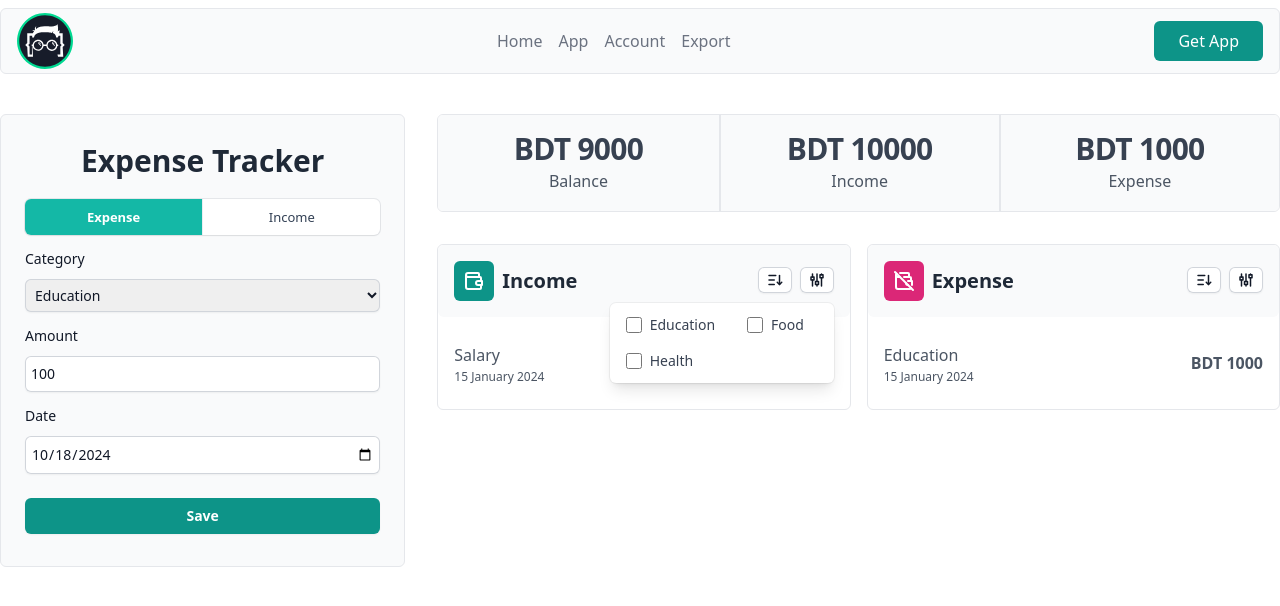
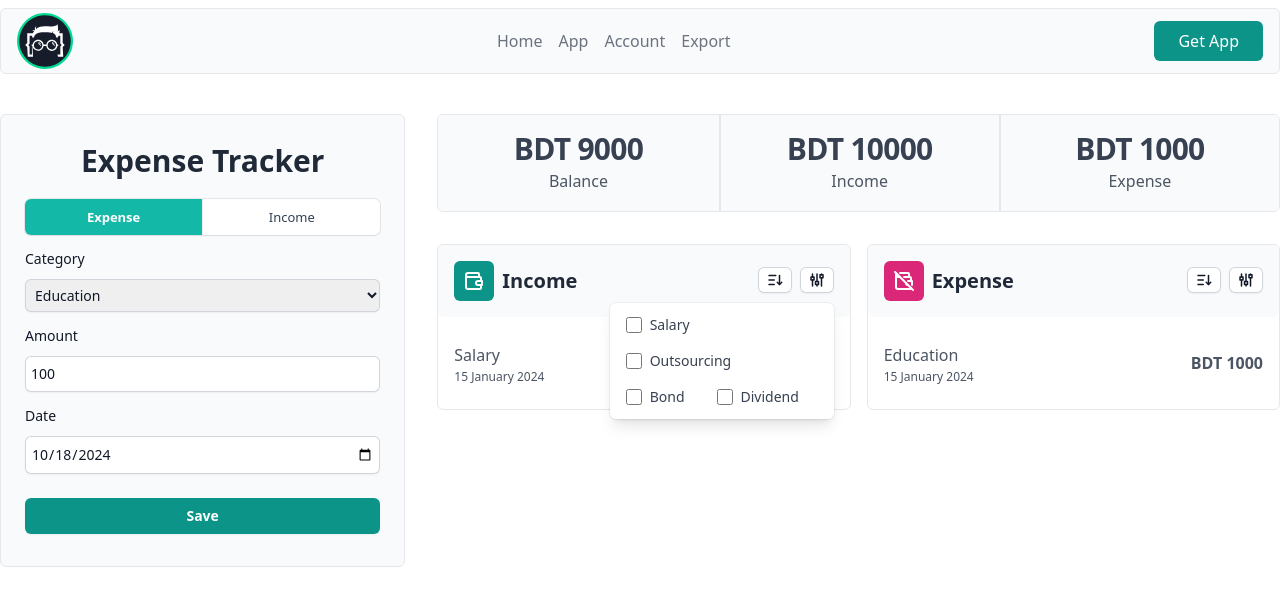
Before and after one commit to jhrhq/vite-react-apps, a React (Vite) app: page / in a window 1280 px wide. Both pictures are taken after a click on the button 816 px from the left and 280 px from the top of the page. Shown: the top 606 px of the page. Built offline with nearby package versions, Linux system fonts and the light colour scheme.

Commit message:
reusable filter input component

```diff
--- a/src/Expense/IncomeExpenseLists.jsx
+++ b/src/Expense/IncomeExpenseLists.jsx
@@ -7,7 +7,10 @@ import {
 } from "react-icons/tb";
 import IncomeExpenseList from "./IncomeExpenseList";
 
-function SortAction({ isSort, onSorClick }) {
+const IncomeFilterOptions = ["salary", "outsourcing", "bond", "dividend"];
+const ExpenseFilterOptions = ["education", "food", "health"];
+
+function SortAction({ type, isSort, onSorClick }) {
   return (
     <div className="relative inline-block text-left">
       <div>
@@ -57,7 +60,23 @@ function SortAction({ isSort, onSorClick }) {
   );
 }
 
-function FilterAction({ isFilter, onFilterClick }) {
+function FilterInput({ name }) {
+  return (
+    <label className="inline-flex items-center px-4 py-2 text-sm text-gray-700">
+      <input
+        type="checkbox"
+        className="form-checkbox h-4 w-4 rounded-md text-gray-600"
+        id={name}
+      />
+      <span className="ml-2 capitalize">{name}</span>
+    </label>
+  );
+}
+
+function FilterAction({ type, isFilter, onFilterClick }) {
+  const [filterOptions, setFilterOptions] = useState(
+    type == "expense" ? ExpenseFilterOptions : IncomeFilterOptions
+  );
   return (
     <div className="relative inline-block text-left">
       <div>
@@ -83,30 +102,9 @@ function FilterAction({ isFilter, onFilterClick }) {
           id="filter-dropdown2"
         >
           <div className="py-1" role="none">
-            <label className="inline-flex items-center px-4 py-2 text-sm text-gray-700">
-              <input
-                type="checkbox"
-                className="form-checkbox h-4 w-4 rounded-md text-gray-600"
-                id="filter-option-1"
-              />
-              <span className="ml-2">Education</span>
-            </label>
-            <label className="inline-flex items-center px-4 py-2 text-sm text-gray-700">
-              <input
-                type="checkbox"
-                className="form-checkbox h-4 w-4 rounded-md text-gray-600"
-                id="filter-option-2"
-              />
-              <span className="ml-2">Food</span>
-            </label>
-            <label className="inline-flex items-center px-4 py-2 text-sm text-gray-700">
-              <input
-                type="checkbox"
-                className="form-checkbox h-4 w-4 rounded-md text-gray-600"
-                id="filter-option-3"
-              />
-              <span className="ml-2">Health</span>
-            </label>
+            {filterOptions.map((option) => (
+              <FilterInput key={option} name={option} />
+            ))}
           </div>
         </div>
       )}
@@ -157,10 +155,18 @@ const IncomeExpenseLists = ({ transactions, onDeleteClick, onEdit }) => {
         {/* <!-- Sorting and Filtering Column --> */}
         <div className="space-x-2">
           {/* <!-- Sorting --> */}
-          <SortAction isSort={isSort} onSorClick={handleSortClick} />
+          <SortAction
+            type={transactions.type}
+            isSort={isSort}
+            onSorClick={handleSortClick}
+          />
 
           {/* <!-- Filtering --> */}
-          <FilterAction isFilter={isFilter} onFilterClick={handleFilterClick} />
+          <FilterAction
+            type={transactions.type}
+            isFilter={isFilter}
+            onFilterClick={handleFilterClick}
+          />
         </div>
         {/* <!-- Sorting and Filtering Column Ends --> */}
       </div>
```
